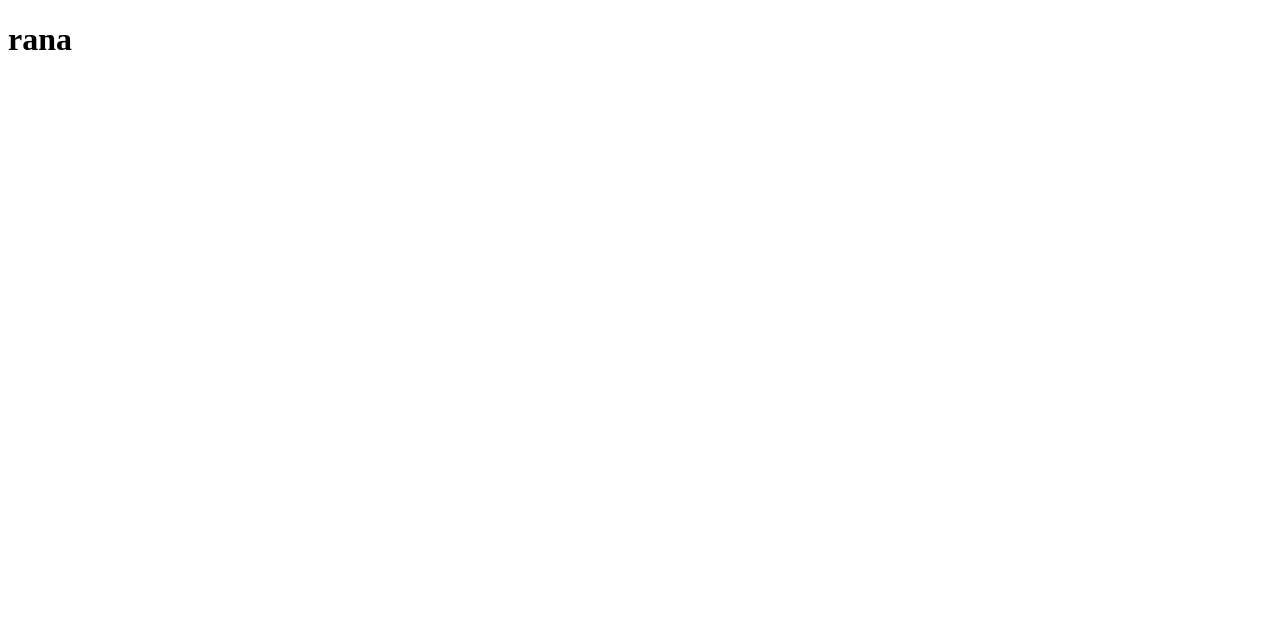
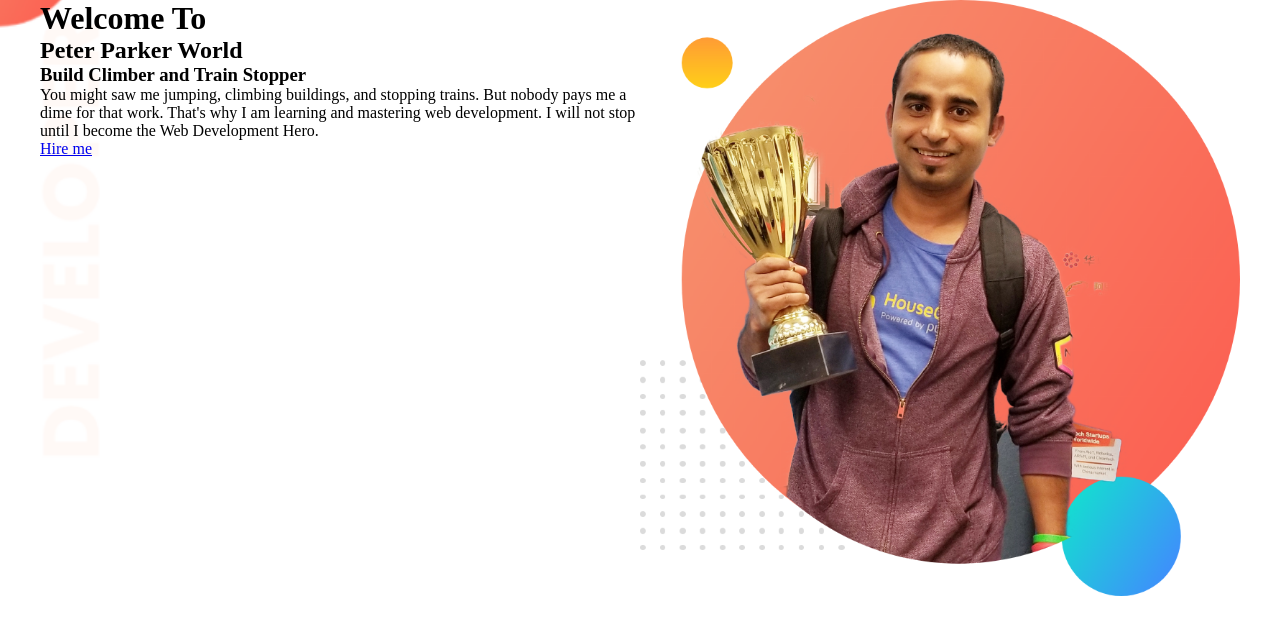
Before and after one commit to shariful4/portfolio-website, a plain HTML site: page index.html in a window 1280 px wide. Drawn offline with Linux system fonts and the light colour scheme.

Commit message:
header part added

```diff
--- a/css/style.css
+++ b/css/style.css
@@ -0,0 +1,27 @@
+* {
+  padding: 0;
+  margin: 0;
+}
+img {
+  width: 100%;
+}
+.header {
+  background-image: url("../images/top-banner.png");
+  background-repeat: no-repeat;
+  background-position: center;
+  background-size: cover;
+}
+.container {
+  width: 1200px;
+  margin: 0 auto;
+}
+.header-content {
+  display: flex;
+  flex-wrap: wrap;
+}
+.header-left {
+  width: 50%;
+}
+.header-right {
+  width: 50%;
+}
--- a/index.html
+++ b/index.html
@@ -5,8 +5,33 @@
     <meta http-equiv="X-UA-Compatible" content="IE=edge" />
     <meta name="viewport" content="width=device-width, initial-scale=1.0" />
     <title>My Portfolio Website</title>
+    <link rel="stylesheet" href="css/style.css" />
   </head>
   <body>
-    <h1>rana</h1>
+    <div class="header">
+      <div class="container">
+        <div class="header-content">
+          <div class="header-left">
+            <h1>Welcome To</h1>
+            <h2>Peter Parker World</h2>
+            <h3>Build Climber and Train Stopper</h3>
+            <p>
+              You might saw me jumping, climbing buildings, and stopping trains.
+              But nobody pays me a dime for that work. That's why I am learning
+              and mastering web development. I will not stop until I become the
+              Web Development Hero.
+            </p>
+            <a
+              href="https://www.linkedin.com/in/shariful-rana-237a68143/"
+              target="_blank"
+              >Hire me</a
+            >
+          </div>
+          <div class="header-right">
+            <img src="images/jhankar.png" alt="Jhankar Mahbub" />
+          </div>
+        </div>
+      </div>
+    </div>
   </body>
 </html>
```
